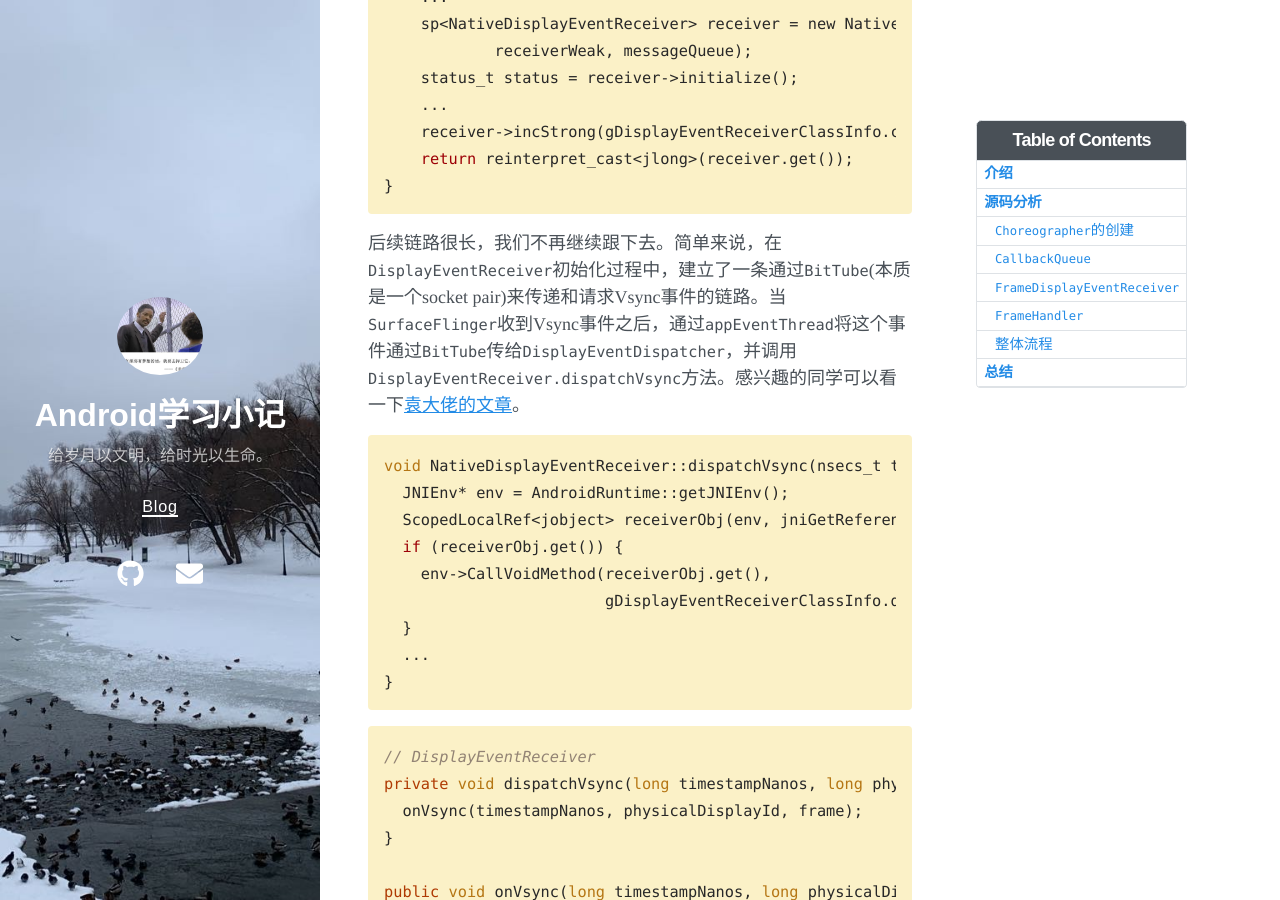
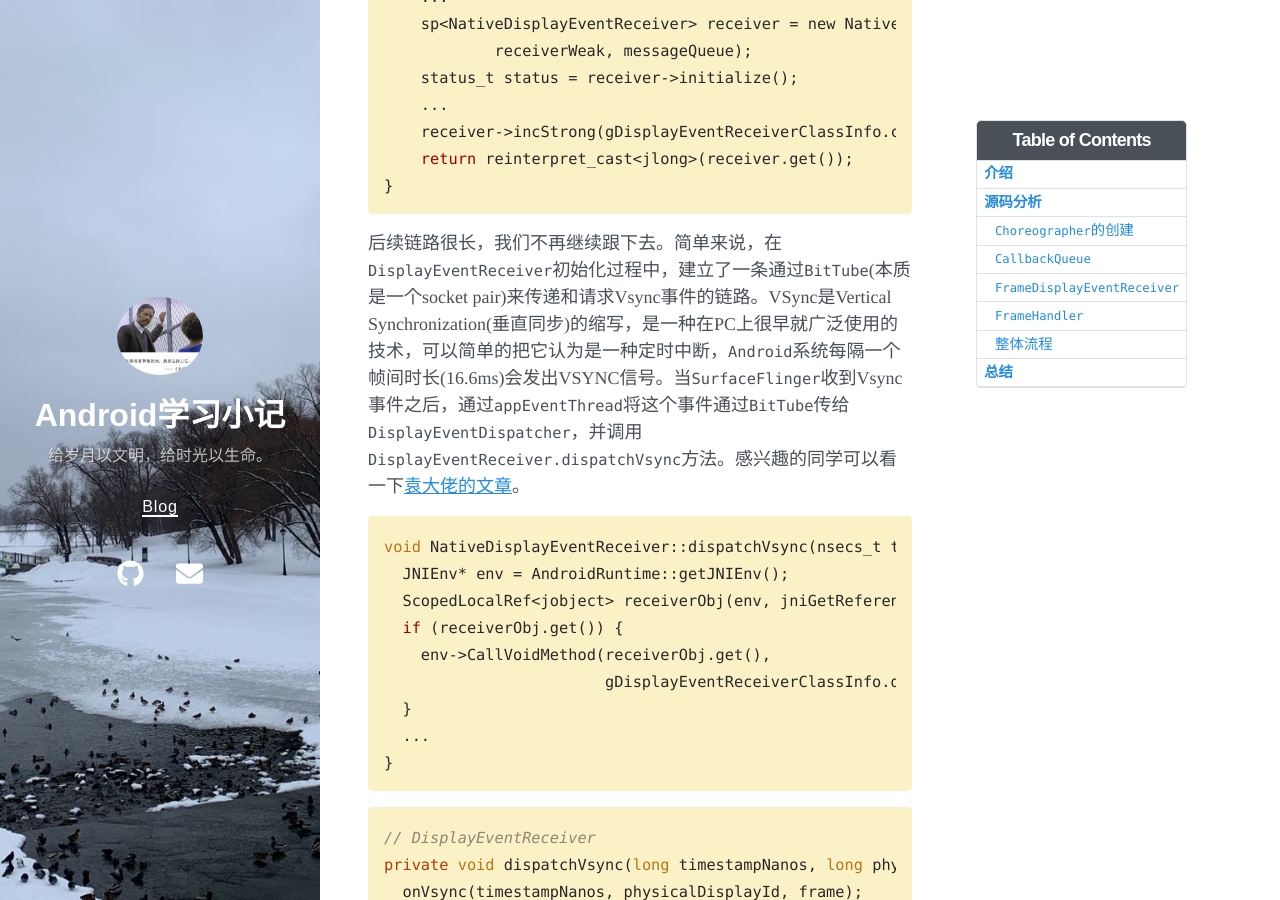
Before and after one commit to Bernie-sw-jiang/BernieJiang.github.io, a Jekyll site: the page built from _posts/2022-02-12-Choreographer.markdown, in a window 1280 px wide and 900 px high, scrolled down 4762 px. Built offline with Jekyll 4.4.1, drawn with Linux system fonts in a browser that asks for light colours; nearby versions of some CDN libraries.

Commit message:
feat: modify Choreographer

````diff
--- a/_posts/2022-02-12-Choreographer.markdown
+++ b/_posts/2022-02-12-Choreographer.markdown
@@ -173,7 +173,7 @@ static jlong nativeInit(JNIEnv* env, jclass clazz, jobject receiverWeak, jobject
 }
 ```
 
-后续链路很长，我们不再继续跟下去。简单来说，在`DisplayEventReceiver`初始化过程中，建立了一条通过`BitTube`(本质是一个socket pair)来传递和请求Vsync事件的链路。当`SurfaceFlinger`收到Vsync事件之后，通过`appEventThread`将这个事件通过`BitTube`传给`DisplayEventDispatcher`，并调用`DisplayEventReceiver.dispatchVsync`方法。感兴趣的同学可以看一下[袁大佬的文章](http://gityuan.com/2017/02/11/surface_flinger/)。
+后续链路很长，我们不再继续跟下去。简单来说，在`DisplayEventReceiver`初始化过程中，建立了一条通过`BitTube`(本质是一个socket pair)来传递和请求Vsync事件的链路。VSync是Vertical Synchronization(垂直同步)的缩写，是一种在PC上很早就广泛使用的技术，可以简单的把它认为是一种定时中断，`Android`系统每隔一个帧间时长(16.6ms)会发出VSYNC信号。当`SurfaceFlinger`收到Vsync事件之后，通过`appEventThread`将这个事件通过`BitTube`传给`DisplayEventDispatcher`，并调用`DisplayEventReceiver.dispatchVsync`方法。感兴趣的同学可以看一下[袁大佬的文章](http://gityuan.com/2017/02/11/surface_flinger/)。
 
 ```c++
 void NativeDisplayEventReceiver::dispatchVsync(nsecs_t timestamp, int32_t id, uint32_t count) {
--- a/_posts/2022-02-27-Handler.markdown
+++ b/_posts/2022-02-27-Handler.markdown
@@ -3,6 +3,6 @@ layout: post
 title:  "Handler"
 date:   2022-02-27
 toc:  true
-tags: [Android]
+tags: [Android源码解读]
 ---
 Handler
````
